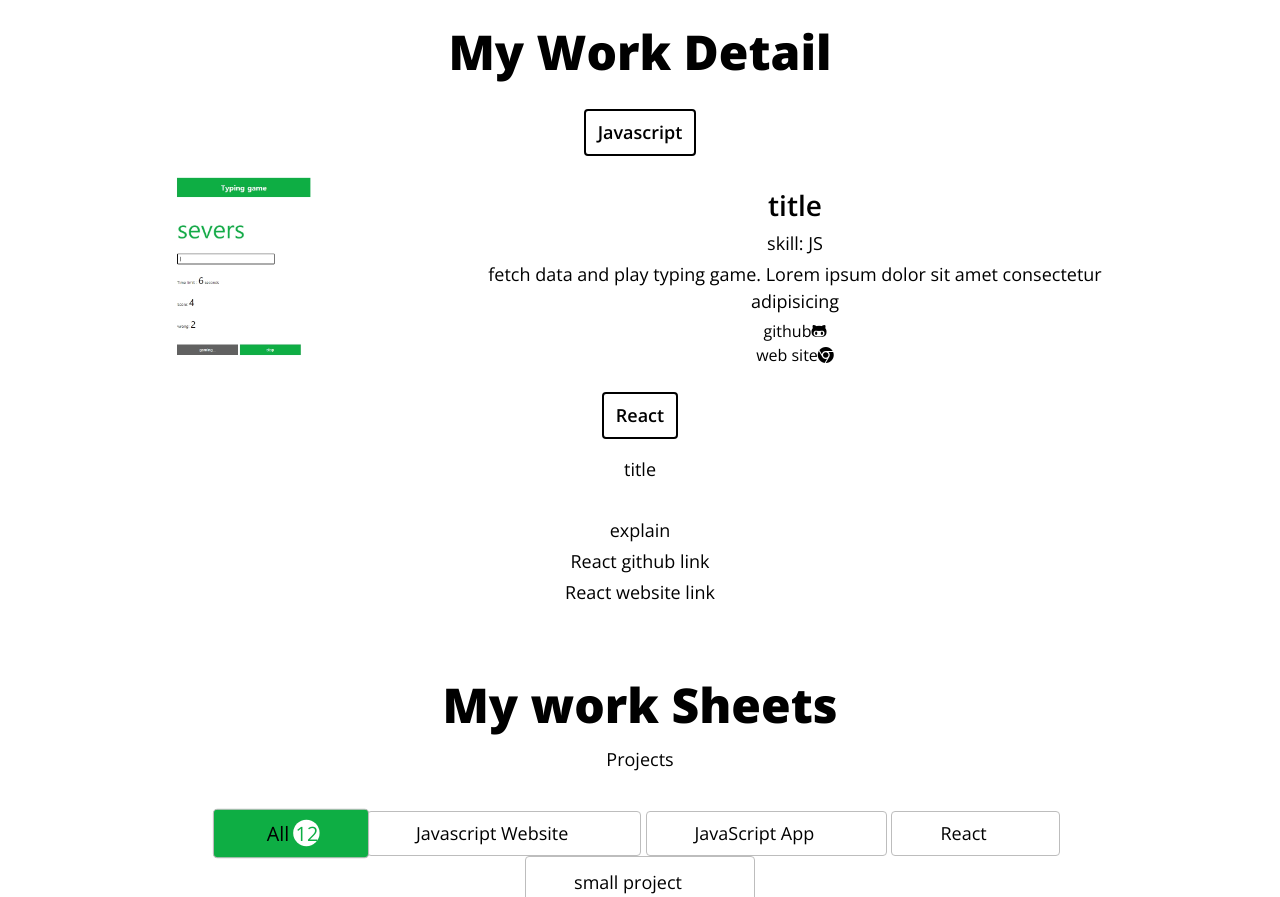
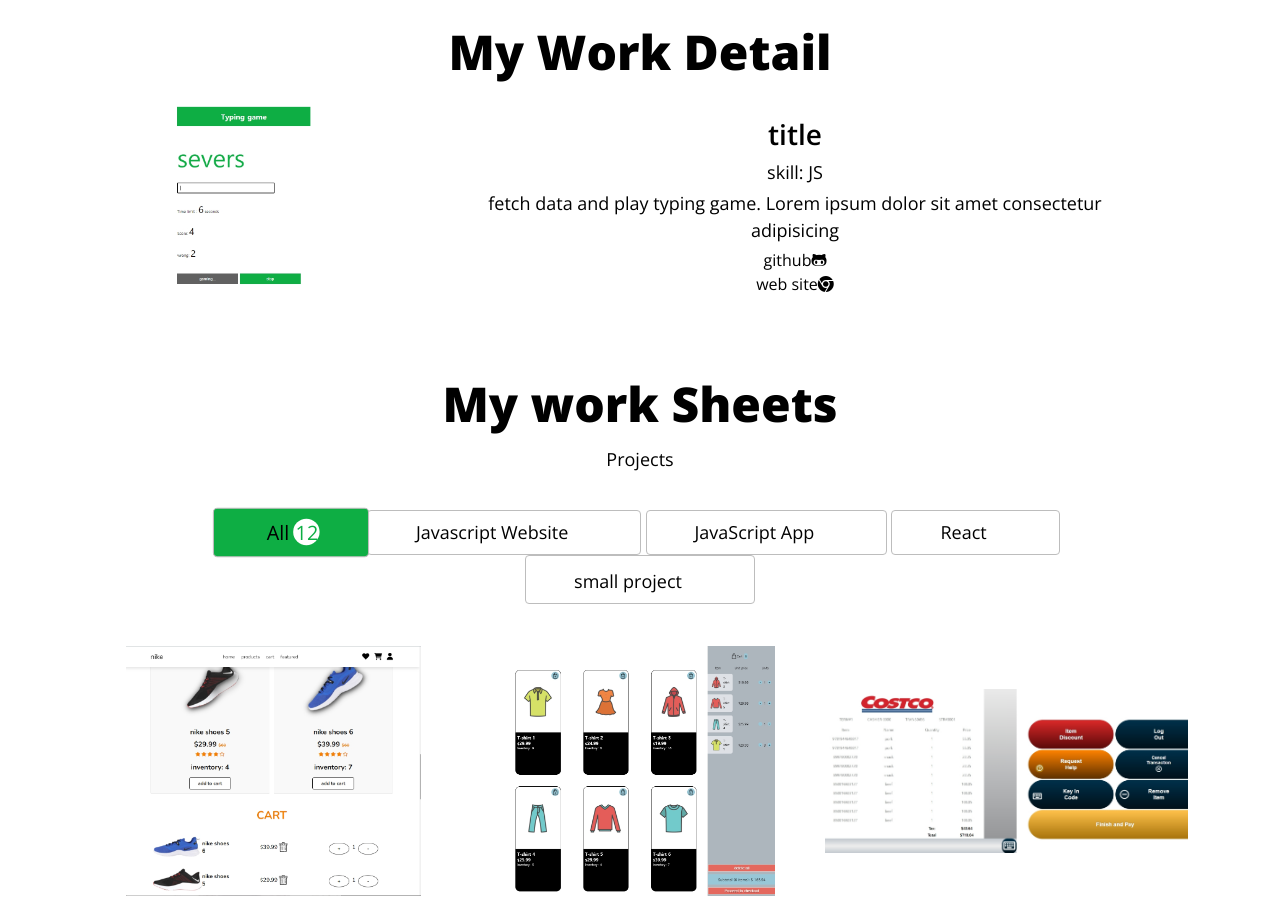
Before and after one commit to IG-Kim2511/Portfolio-me-2021-0712, a plain HTML site: page index.html in a window 1280 px wide. Shown: the part 1205-2102 px from the top of the page. Drawn offline with nearby package versions, Linux system fonts and the light colour scheme.

Commit message:
fix-html

```diff
--- a/index.html
+++ b/index.html
@@ -184,12 +184,7 @@
         <div class="workDetail__projects">
 
            <div>
-             <button class="mybtn">Javascript</button>
-
             <div class="projects-container">
-
-              <div class="JS_projects">
-
                 <div class="img-container">
                   <img src="./img/projects/me_2021-0411_typingGame.jpg" alt="">
                 </div>
@@ -211,29 +206,9 @@
                </div>
               </div>
 
+          </div>
 
 
-            </div>
-          </div>
-
-          <div>
-            <button class="mybtn">React</button>
-
-            <div class="projects-container">
-              <div class="react_projects">
-                <h3>title</h3>
-                <div>
-                  <img src="" alt="">
-                </div>
-                <p>explain</p>
-
-                <div>
-                  <p>React github link</p>
-                  <p>React website link</p>
-                </div>
-              </div>
-            </div>
-          </div>
 
 
 
--- a/style.css
+++ b/style.css
@@ -413,7 +413,7 @@ padding-top: 0;
 
 /* work detail */
 
-#workDetail .JS_projects{
+#workDetail .projects-container{
   display: flex;
   justify-content: center;
   align-content: center;
@@ -832,7 +832,7 @@ padding-top: 0;
     padding-top: 80px;
   }
 
-  #workDetail .JS_projects{
+  #workDetail .projects-container{
   flex-direction: column;
   }
 
```
